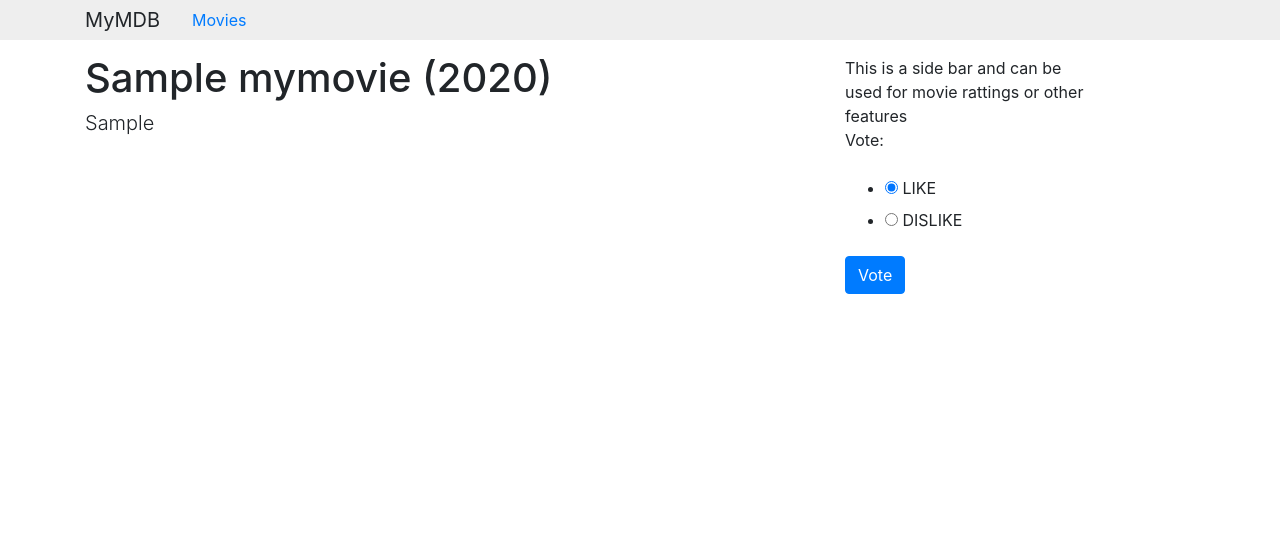
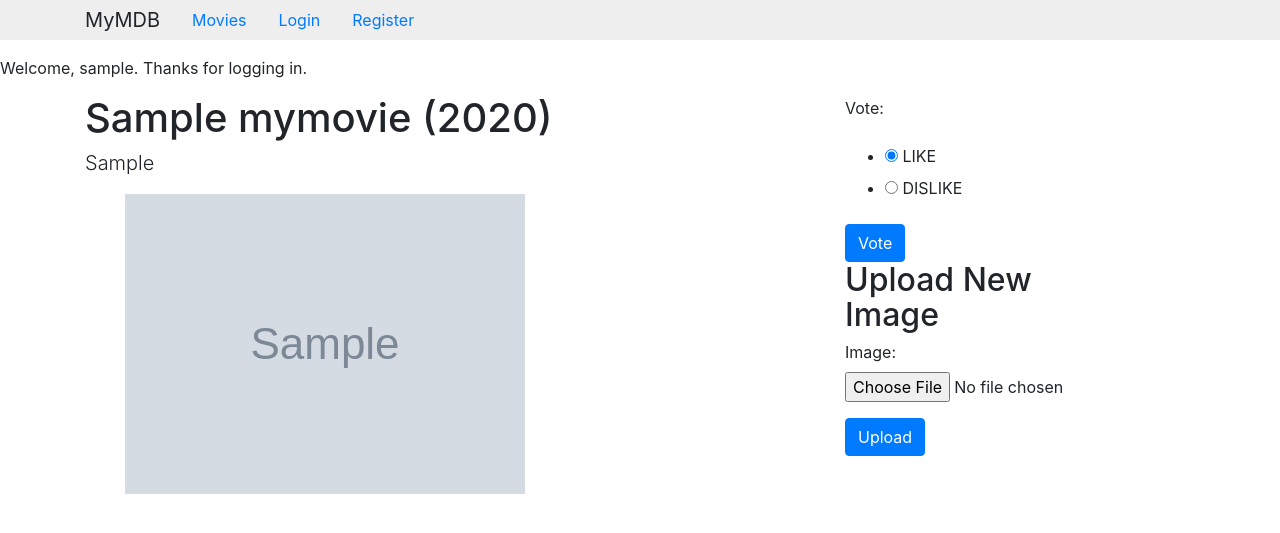
Before and after one commit to ArsalanShahid116/Django-MovieStore, a Django app: page /myMovies/1 in a window 1280 px wide. Shown: the top 533 px of the page. Run offline with Django 3.2, Linux system fonts and the light colour scheme; a user stored in the database is signed in; tables that the repository leaves empty hold one stand-in row (values such as "Sample post"); grey boxes marked "Sample" are stand-in pictures; some libraries are stand-ins or nearby versions.

Commit message:
Blog Post - MovieStore Part 6

```diff
--- a/MyMovies/movies/settings.py
+++ b/MyMovies/movies/settings.py
@@ -52,6 +52,9 @@ MIDDLEWARE = [
 ]
 
 ROOT_URLCONF = 'movies.urls'
+
+MEDIA_URL = '/uploaded/'
+MEDIA_ROOT = os.path.join(BASE_DIR, '../media_root')
 
 LOGIN_REDIRECT_URL = 'moviesApp:MovieList'
 LOGIN_URL = 'user:login'
--- a/MyMovies/movies/urls.py
+++ b/MyMovies/movies/urls.py
@@ -1,11 +1,17 @@
+from django.conf import settings
+from django.conf.urls.static import static
 from django.contrib import admin
 from django.urls import path, include
 
 import moviesApp.urls
 import user.urls
 
+MEDIA_FILE_PATHS = static(
+    settings.MEDIA_URL,
+    document_root=settings.MEDIA_ROOT)
+
 urlpatterns = [
     path('admin/', admin.site.urls),
     path('user/', include(user.urls, namespace='user')),
     path('', include(moviesApp.urls, namespace='moviesApp')),
-]
+] + MEDIA_FILE_PATHS
--- a/MyMovies/moviesApp/forms.py
+++ b/MyMovies/moviesApp/forms.py
@@ -1,7 +1,7 @@
 from django import forms
 from django.contrib.auth import get_user_model
 
-from moviesApp.models import Vote, myMovie
+from moviesApp.models import Vote, myMovie, MovieImage
 
 class VoteForm(forms.ModelForm):
 
@@ -26,3 +26,19 @@ class VoteForm(forms.ModelForm):
         model = Vote
         fields = (
             'value', 'user', 'movie',)
+
+class MovieImageForm(forms.ModelForm):
+    movie = forms.ModelChoiceField(
+            widget=forms.HiddenInput,
+            queryset=myMovie.objects.all(),
+            disabled=True
+            )
+    user = forms.ModelChoiceField(
+            widget=forms.HiddenInput,
+            queryset=get_user_model().objects.all(),
+            disabled=True,
+            )
+
+    class Meta:
+        model = MovieImage
+        fields = ('image', 'user', 'movie')
--- a/MyMovies/moviesApp/models.py
+++ b/MyMovies/moviesApp/models.py
@@ -1,8 +1,7 @@
+from uuid import uuid4
 from django.db import models
 from django.conf import settings
 from django.db.models.aggregates import Sum
-
-
 
 class PersonManager(models.Manager):
     def all_with_prefetch_movies(self):
@@ -102,3 +101,18 @@ class Vote(models.Model):
 
     class Meta:
         unique_together = ('user', 'movie')
+
+def movie_directory_path_with_uuid(
+        instance,
+        filename):
+    return '{}/{}.{}'.format(
+            instance.movie_id,
+            uuid4(),
+            filename.split('.')[-1]
+            )
+
+class MovieImage(models.Model):
+    image = models.ImageField(upload_to=movie_directory_path_with_uuid)
+    uploaded = models.DateTimeField(auto_now_add=True)
+    movie = models.ForeignKey('myMovie', on_delete=models.CASCADE)
+    user = models.ForeignKey(settings.AUTH_USER_MODEL,on_delete=models.CASCADE)
--- a/MyMovies/moviesApp/templates/moviesApp/mymovie_detail.html
+++ b/MyMovies/moviesApp/templates/moviesApp/mymovie_detail.html
@@ -9,12 +9,17 @@
 <p class="lead">
 {{ object.plot }}
 </p>
+<ul class="movie-image list-incline">
+	{% for i in object.movieimage_set.all %}
+	<li class="list-inline-item">
+		<img src="{{ i.image.url }}">
+	</li>
+	{% endfor %}
+</ul>
+
 {% endblock %}
 
 {% block sidebar %}
-<div>
-This is a side bar and can be used for movie rattings or other features
-</div>
 <div>
 	{% if vote_form %}
 	<form method="post"
@@ -29,4 +34,24 @@ This is a side bar and can be used for movie rattings or other features
 	<p> log in to vote for Movie </p>
 	{% endif %}
 </div>
+
+{% if image_form %}
+    <div>
+	    <h2> Upload New Image </h2>
+	    <form
+	        method="post"
+	        enctype="multipart/form-data"
+	        action="{% url 'moviesApp:MovieImageUpload' movie_id=object.id %}" >
+		{% csrf_token %}
+		{{ image_form.as_p }}
+		<p>
+		    <button
+	 		class="btn btn-primary">
+			    Upload
+		    </button>
+		</p>
+	    </form>
+    </div>
+    {% endif %}
+
 {% endblock %}
--- a/MyMovies/moviesApp/urls.py
+++ b/MyMovies/moviesApp/urls.py
@@ -15,4 +15,7 @@ urlpatterns = [
         path('movie/<int:movie_id>/vote/<int:pk>',
             views.UpdateVote.as_view(),
             name='UpdateVote'),
+        path('movie/<int:movie_id>/image/upload',
+            views.MovieImageUpload.as_view(),
+            name='MovieImageUpload'),
         ]
--- a/MyMovies/moviesApp/views.py
+++ b/MyMovies/moviesApp/views.py
@@ -9,7 +9,7 @@ from django.views.generic import (
     CreateView
 )
 
-from moviesApp.forms import VoteForm
+from moviesApp.forms import VoteForm, MovieImageForm
 from moviesApp.models import myMovie, Person, Vote
 
 class MovieDetail(DetailView):
@@ -17,6 +17,7 @@ class MovieDetail(DetailView):
 
     def get_context_data(self, **kwargs):
         ctx = super().get_context_data(**kwargs)
+        ctx['image_form'] = self.movie_image_form()
         if self.request.user.is_authenticated:
             vote = Vote.objects.get_vote_or_unsaved_blank_vote(
                 movie=self.object,
@@ -41,6 +42,11 @@ class MovieDetail(DetailView):
             ctx['vote_form_url'] = \
                 vote_form_url
         return ctx
+
+    def movie_image_form(self):
+        if self.request.user.is_authenticated:
+            return MovieImageForm()
+        return None
 
 class UpdateVote(LoginRequiredMixin, UpdateView):
     form_class = VoteForm
@@ -95,6 +101,31 @@ class CreateVote(LoginRequiredMixin, CreateView):
         return redirect(
             to=movie_detail_url)
 
+class MovieImageUpload(LoginRequiredMixin, CreateView):
+    form_class = MovieImageForm
+
+    def get_initial(self):
+        initial = super().get_initial()
+        initial['user'] = self.request.user.id
+        initial['movie'] = self.kwargs['movie_id']
+        return initial
+
+    def render_to_response(self, context, **response_kwargs):
+        movie_id = self.kwargs['movie_id']
+        movie_detail_url = reverse(
+            'moviesApp:MovieDetail',
+            kwargs={'pk': movie_id})
+        return redirect(
+            to=movie_detail_url)
+
+    def get_success_url(self):
+        movie_id = self.kwargs['movie_id']
+        movie_detail_url = reverse(
+            'moviesApp:MovieDetail',
+            kwargs={'pk': movie_id})
+        return movie_detail_url
+
+
 class MovieList(ListView):
     model = myMovie
 
--- a/MyMovies/templates/base.html
+++ b/MyMovies/templates/base.html
@@ -31,13 +31,32 @@
 			<a
 				class="nav-link"
 		        	href="{% url 'moviesApp:MovieList' %}"
-	        	>
+	        		>
 		        	Movies
+			</a>
+                        <a
+				class="nav-link"
+    				href="{% url 'user:login' %}"
+				>
+				Login
+			</a>
+			<a
+				class="nav-link"
+                                href="{% url 'user:register' %}"
+				>
+				Register
 			</a>
 		</nav>
 		</div>
 		</div>
 
+		<div>
+		{% if user.is_authenticated %}
+		<p>Welcome, {{ user.get_username }}. Thanks for logging in.</p>
+		{% else %}
+		<p>Welcome, new user. Please log in.</p>
+		{% endif %}
+		</div>
 		<div class="container">
 			 <div class="row">
 				<div class="col-sm-8 mymdb-main">
--- a/requirements.txt
+++ b/requirements.txt
@@ -2,3 +2,4 @@ Django==2.2.1
 psycopg2==2.8.2
 pytz==2019.1
 sqlparse==0.3.0
+Pillow<4.4.0
```
Also changed, not shown: MyMovies/user/templates/registration/logout.html (added, +12 -0 lines), MyMovies/moviesApp/migrations/0004_auto_20190617_2129.py (added), media_root/1/82ac99ae-a2fd-4bf4-a33a-aa7029512950.png (added), media_root/1/c3339db9-c567-468e-a6f2-1e073710c38a.jpg (added).
